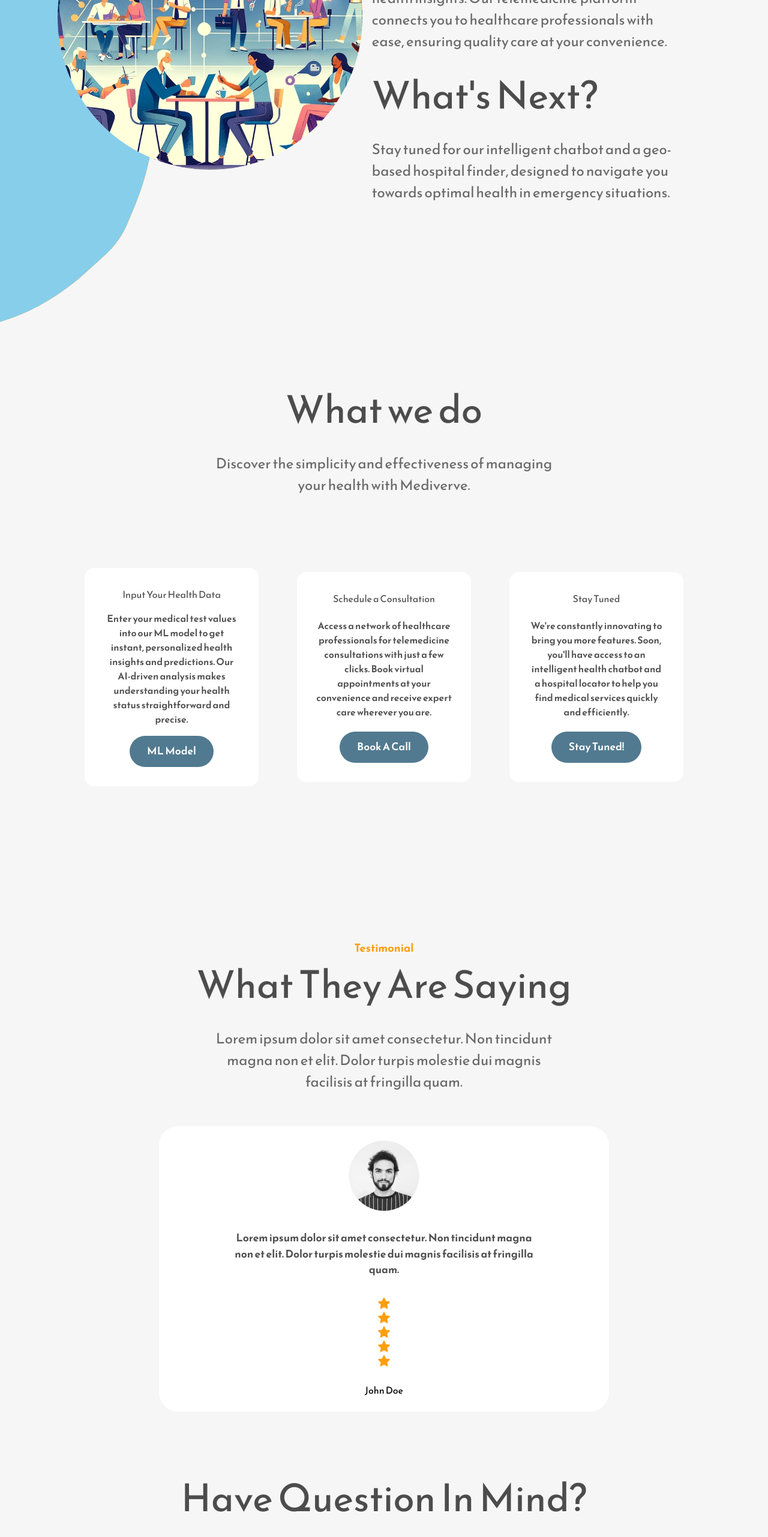
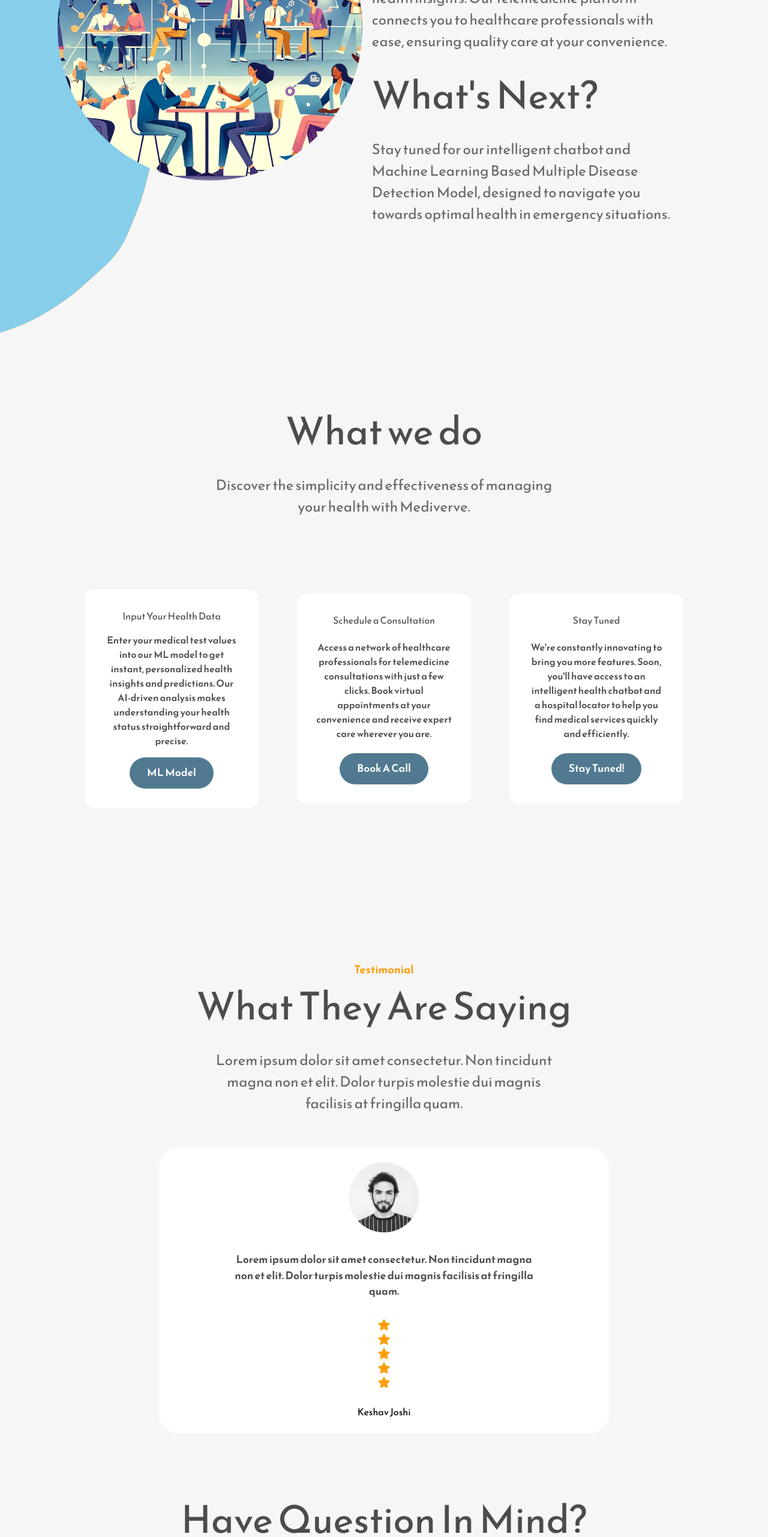
Before and after one commit to sahilshenoy/mediverve, a React (Create React App) app: page / in a window 1280 px wide. Shown: the part 1226-3789 px from the top of the page at 60% size. Built offline with nearby package versions, Linux system fonts and the light colour scheme.

Commit message:
small text change

```diff
--- a/src/Components/About.js
+++ b/src/Components/About.js
@@ -24,7 +24,7 @@ const About = () => {
         What's Next?
         </h3>
         <p className="primary-text">
-        Stay tuned for our intelligent chatbot and a geo-based hospital finder, designed to navigate you towards optimal health in emergency situations.
+        Stay tuned for our intelligent chatbot and Machine Learning Based Multiple Disease Detection Model, designed to navigate you towards optimal health in emergency situations.
         </p>
         <div className="about-buttons-container">
           {/* <button className="secondary-button">Learn More</button>
--- a/src/Components/Testimonial.js
+++ b/src/Components/Testimonial.js
@@ -22,7 +22,7 @@ const Testimonial = () => {
         <div className="testimonials-stars-container">
           <AiFillStar /><AiFillStar /><AiFillStar /><AiFillStar /><AiFillStar />
         </div>
-        <h2>John Doe</h2>
+        <h2>Keshav Joshi</h2>
       </div>
     </div>
   );
```
